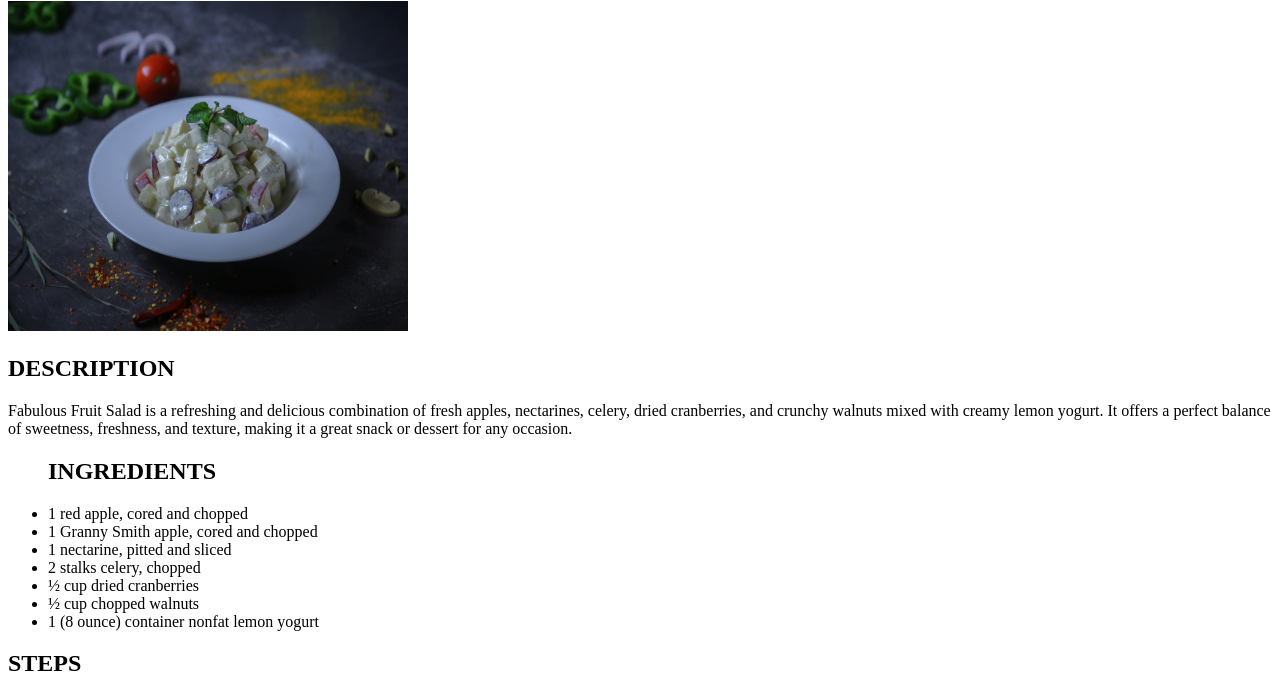
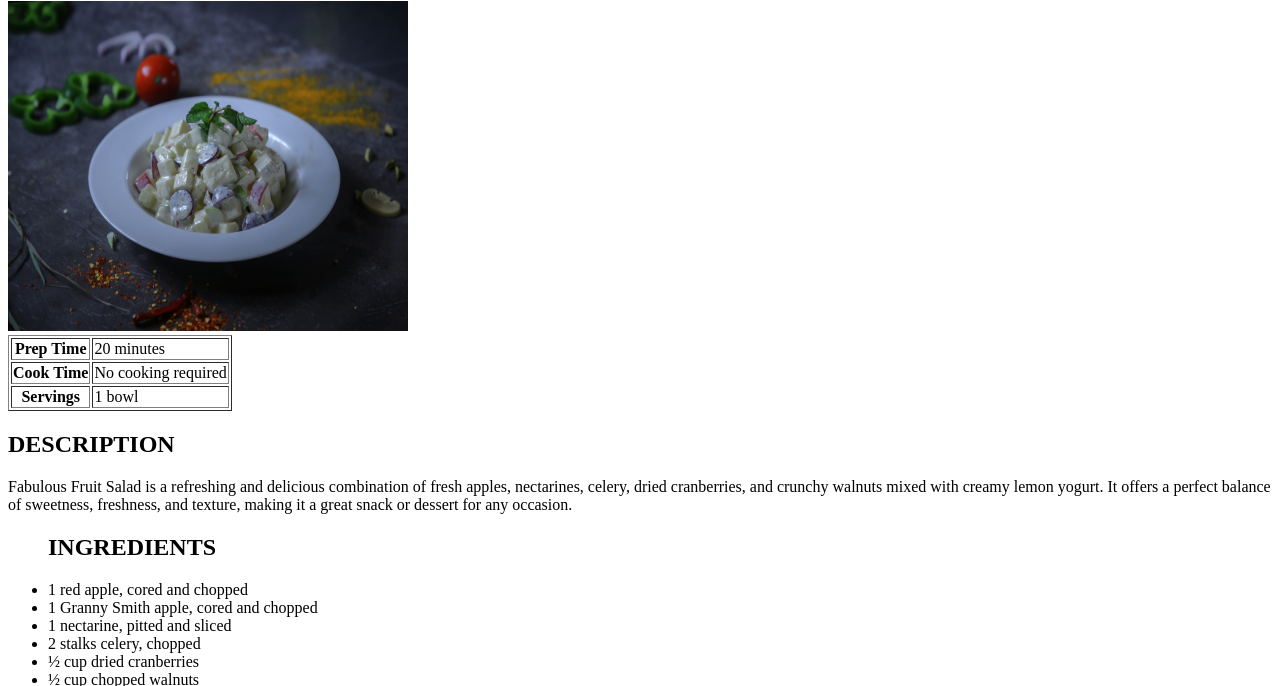
Before and after one commit to ReymondCabaton/odin-recipes, a plain HTML site: page recipes/fabulous-fruit-salad.html in a window 1280 px wide. Shown: the part 113-799 px from the top of the page. Drawn offline with Linux system fonts and the light colour scheme.

Commit message:
Update fabulous-fruit-salad.html

```diff
--- a/recipes/fabulous-fruit-salad.html
+++ b/recipes/fabulous-fruit-salad.html
@@ -10,6 +10,23 @@
     <p><a href="../index.html">Home</a></p>
     <h1>Fabulous Fruit Salad</h1>
     <img src="../images/fabulous fruit salad.jpg" height="330" width="400">
+
+    <table border="1">
+    <tr>
+        <th>Prep Time</th>
+        <td>20 minutes</td>
+    </tr>
+    <tr>
+        <th>Cook Time</th>
+        <td>No cooking required</td>
+    </tr>
+    <tr>
+        <th>Servings</th>
+        <td>1 bowl</td>
+    </tr>
+</table>
+
+
     <h2>DESCRIPTION</h2>
     <p>Fabulous Fruit Salad is a refreshing and delicious combination of fresh apples, nectarines, celery, dried cranberries, and crunchy walnuts mixed with creamy lemon yogurt. It offers a perfect balance of sweetness, freshness, and texture, making it a great snack or dessert for any occasion.</p>
    <ul>
```
